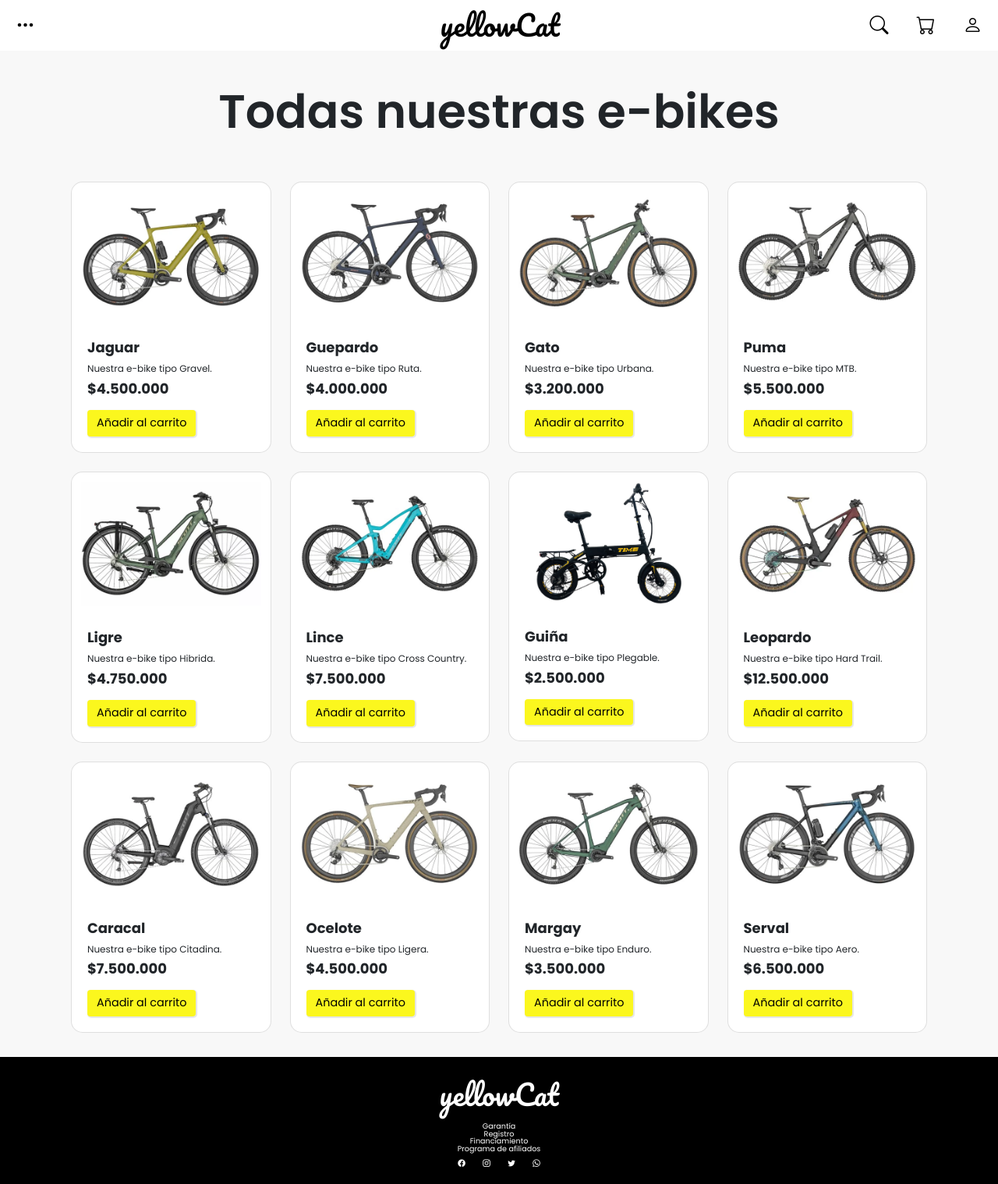
After one commit to Anfe-ion/yellowCat, a PHP site: page /all-products.html in a window 1280 px wide. The commit adds this page. Shown: the whole page at 78% size. Run offline with PHP 8.4, Linux system fonts and the light colour scheme.

Commit message:
Se añade la página de todos los productos y parte del funcionamiento del carrito.

```diff
--- /dev/null
+++ b/all-products.html
@@ -0,0 +1,208 @@
+<!DOCTYPE html>
+<html lang="en">
+<head>
+    <meta charset="UTF-8">
+    <meta name="viewport" content="width=device-width, initial-scale=1, shrink-to-fit=no">
+
+    <!-- Bootstrap CSS -->
+    <link rel="stylesheet" href="https://cdn.jsdelivr.net/npm/bootstrap@4.4.1/dist/css/bootstrap.min.css" integrity="sha384-Vkoo8x4CGsO3+Hhxv8T/Q5PaXtkKtu6ug5TOeNV6gBiFeWPGFN9MuhOf23Q9Ifjh" crossorigin="anonymous">
+
+    <title>𝐘𝐞𝐥𝐥𝐨𝐰 𝐂𝐚𝐭 | Bicicletas eléctricas</title>
+    <!--Icon-->
+    <link rel="icon" href="./img/gato.png" type="image/x-icon">
+    <!--Poppins-->
+    <link rel="preconnect" href="https://fonts.googleapis.com">
+    <link rel="preconnect" href="https://fonts.gstatic.com" crossorigin>
+    <link href="https://fonts.googleapis.com/css2?family=Montserrat:ital,wght@0,100;0,200;0,300;0,400;0,500;0,600;0,700;0,800;0,900;1,100;1,200;1,300;1,400;1,500;1,600;1,700;1,800;1,900&family=Open+Sans:wght@300;400;700;800&family=Pacifico&family=Poppins:ital,wght@0,100;0,200;0,300;0,400;0,500;0,600;0,700;0,800;0,900;1,100;1,200;1,300;1,400;1,500;1,600;1,700;1,800;1,900&family=Satisfy&display=swap" rel="stylesheet">
+    <!--Pacifico-->
+    <link rel="preconnect" href="https://fonts.googleapis.com">
+    <link rel="preconnect" href="https://fonts.gstatic.com" crossorigin>
+    <link href="https://fonts.googleapis.com/css2?family=Montserrat:ital,wght@0,100;0,200;0,300;0,400;0,500;0,600;0,700;0,800;0,900;1,100;1,200;1,300;1,400;1,500;1,600;1,700;1,800;1,900&family=Open+Sans:wght@300;400;700;800&family=Pacifico&family=Poppins:ital,wght@0,100;0,200;0,300;0,400;0,500;0,600;0,700;0,800;0,900;1,100;1,200;1,300;1,400;1,500;1,600;1,700;1,800;1,900&family=Satisfy&display=swap" rel="stylesheet">
+    <!--Bootstrap-->
+    <link rel="stylesheet" href="https://cdn.jsdelivr.net/npm/bootstrap-icons@1.10.5/font/bootstrap-icons.css">
+    <!--Link CSS-->
+    <link rel="stylesheet" href="./assets/index.css">
+    <link rel="stylesheet" href="./assets/all-products.css">
+    <!--Header styles-->
+    <link rel="stylesheet" href="./assets/header.css">
+    <!--Footer styles-->
+    <link rel="stylesheet" href="./assets/footer.css">
+    <!--Header-->
+    <script src="./assets/header.js"></script>
+    <!--Footer-->
+    <script src="./assets/footer.js"></script>
+</head>
+
+<body>
+
+  <div class="pt-5 text-center">
+    <h2>Todas nuestras e-bikes</h2>
+  </div>
+
+  <div class="container pt-5">
+    <div class="row">
+      <!--Jaguar-->
+      <div class="col-sm-3">
+        <div class="card">
+          <img src="./img/ebike1.webp" class="card-img-top" alt="...">
+          <div class="card-body">
+            <h5 class="card-title">Jaguar</h5>
+            <p class="card-text">Nuestra e-bike tipo Gravel.</p>
+            <p class="card-price">$4.500.000</p>
+            <a href="#" class="btn btn-primary">Añadir al carrito</a>
+          </div>
+      </div>
+      </div>
+
+      <!--Guepardo-->
+      <div class="col-sm-3">
+        <div class="card">
+          <img src="./img/ebike3.webp" class="card-img-top" alt="...">
+          <div class="card-body">
+            <h5 class="card-title">Guepardo</h5>
+            <p class="card-text">Nuestra e-bike tipo Ruta.</p>
+            <p class="card-price">$4.000.000</p>
+            <a href="#" class="btn btn-primary">Añadir al carrito</a>
+          </div>
+      </div>
+      </div>
+
+      <!--Gato-->
+      <div class="col-sm-3">
+        <div class="card">
+          <img src="./img/ebike2.webp" class="card-img-top" alt="...">
+          <div class="card-body">
+            <h5 class="card-title">Gato</h5>
+            <p class="card-text">Nuestra e-bike tipo Urbana.</p>
+            <p class="card-price">$3.200.000</p>
+            <a href="#" class="btn btn-primary">Añadir al carrito</a>
+          </div>
+      </div>
+      </div>
+
+      <!--Puma-->
+      <div class="col-sm-3">
+        <div class="card">
+          <img src="./img/ebike4.webp" class="card-img-top" alt="...">
+          <div class="card-body">
+            <h5 class="card-title">Puma</h5>
+            <p class="card-text">Nuestra e-bike tipo MTB.</p>
+            <p class="card-price">$5.500.000</p>
+            <a href="#" class="btn btn-primary">Añadir al carrito</a>
+          </div>
+      </div>
+      </div>
+
+      <!--Ligre-->
+      <div class="col-sm-3">
+        <div class="card">
+          <img src="./img/ebike5.webp" class="card-img-top" alt="...">
+          <div class="card-body">
+            <h5 class="card-title">Ligre</h5>
+            <p class="card-text">Nuestra e-bike tipo Hibrida.</p>
+            <p class="card-price">$4.750.000</p>
+            <a href="#" class="btn btn-primary">Añadir al carrito</a>
+          </div>
+      </div>
+      </div>
+
+      <!--Lince-->
+      <div class="col-sm-3">
+        <div class="card">
+          <img src="./img/ebike6.webp" class="card-img-top" alt="...">
+          <div class="card-body">
+            <h5 class="card-title">Lince</h5>
+            <p class="card-text">Nuestra e-bike tipo Cross Country.</p>
+            <p class="card-price">$7.500.000</p>
+            <a href="#" class="btn btn-primary">Añadir al carrito</a>
+          </div>
+      </div>
+      </div>
+
+      <!--Guiña-->
+      <div class="col-sm-3">
+        <div class="card">
+          <img src="./img/ebike7.webp" class="card-img-top" alt="...">
+          <div class="card-body">
+            <h5 class="card-title">Guiña</h5>
+            <p class="card-text">Nuestra e-bike tipo Plegable.</p>
+            <p class="card-price">$2.500.000</p>
+            <a href="#" class="btn btn-primary">Añadir al carrito</a>
+          </div>
+      </div>
+      </div>
+
+      <!--Leopardo-->
+      <div class="col-sm-3">
+        <div class="card">
+          <img src="./img/ebike8.webp" class="card-img-top" alt="...">
+          <div class="card-body">
+            <h5 class="card-title">Leopardo</h5>
+            <p class="card-text">Nuestra e-bike tipo Hard Trail.</p>
+            <p class="card-price">$12.500.000</p>
+            <a href="#" class="btn btn-primary">Añadir al carrito</a>
+          </div>
+      </div>
+      </div>
+
+      <!--Caracal-->
+      <div class="col-sm-3">
+        <div class="card">
+          <img src="./img/ebike9.webp" class="card-img-top" alt="...">
+          <div class="card-body">
+            <h5 class="card-title">Caracal</h5>
+            <p class="card-text">Nuestra e-bike tipo Citadina.</p>
+            <p class="card-price">$7.500.000</p>
+            <a href="#" class="btn btn-primary">Añadir al carrito</a>
+          </div>
+      </div>
+      </div>
+
+      <!--Ocelote-->
+      <div class="col-sm-3">
+        <div class="card">
+          <img src="./img/ebike10.webp" class="card-img-top" alt="...">
+          <div class="card-body">
+            <h5 class="card-title">Ocelote</h5>
+            <p class="card-text">Nuestra e-bike tipo Ligera.</p>
+            <p class="card-price">$4.500.000</p>
+            <a href="#" class="btn btn-primary">Añadir al carrito</a>
+          </div>
+      </div>
+      </div>
+
+      <!--Guiña-->
+      <div class="col-sm-3">
+        <div class="card">
+          <img src="./img/ebike11.webp" class="card-img-top" alt="...">
+          <div class="card-body">
+            <h5 class="card-title">Margay</h5>
+            <p class="card-text">Nuestra e-bike tipo Enduro.</p>
+            <p class="card-price">$3.500.000</p>
+            <a href="#" class="btn btn-primary">Añadir al carrito</a>
+          </div>
+      </div>
+      </div>
+
+      <!--Guiña-->
+      <div class="col-sm-3">
+        <div class="card">
+          <img src="./img/ebike12.webp" class="card-img-top" alt="...">
+          <div class="card-body">
+            <h5 class="card-title">Serval</h5>
+            <p class="card-text">Nuestra e-bike tipo Aero.</p>
+            <p class="card-price">$6.500.000</p>
+            <a href="#" class="btn btn-primary">Añadir al carrito</a>
+          </div>
+      </div>
+      </div>
+
+    </div>
+  </div>
+    <!-- Optional JavaScript -->
+    <!-- jQuery first, then Popper.js, then Bootstrap JS -->
+    <script src="https://code.jquery.com/jquery-3.4.1.slim.min.js" integrity="sha384-J6qa4849blE2+poT4WnyKhv5vZF5SrPo0iEjwBvKU7imGFAV0wwj1yYfoRSJoZ+n" crossorigin="anonymous"></script>
+    <!--Script hamburguer menu-->
+    <script src="./assets/menu.js"></script>
+</body>
+</html>
--- /dev/null
+++ b/assets/all-products.css
@@ -0,0 +1,45 @@
+h2{
+    font-size: 5em;
+    font-weight: 600;
+}
+
+.container{
+    padding: 2em;
+}
+
+.col-sm-3{
+    padding: 1em;
+}
+
+.card{
+    border-radius: 15px;
+    border-radius: 1px solid rgba(0, 0, 0, 0.05) ;
+}
+
+.card-img-top{
+    padding: 1em;
+}
+
+h5, .card p:nth-child(3){
+    font-size: 1.5em;
+    font-weight: bold;
+}
+
+.card p:nth-child(3){
+    margin-top: 0.6em;
+    margin-bottom: 1em;
+}
+
+.btn{
+    background-color: #FBF71E;
+    color: black;
+    border: none;
+    font-size: 1.2em;
+    box-shadow: 1px 1px 1px 1px rgba(0, 0, 0, 0.1);
+    transition: transform 0.3s;
+}
+
+.btn:active {
+    transform: scale(0.9) rotate(10deg);
+    background-color: red;
+  }
--- a/assets/footer.css
+++ b/assets/footer.css
@@ -14,6 +14,11 @@ footer h6{
     font-family: 'Pacifico', cursive;
     font-size: 3em;
     text-decoration: none;
+    cursor: pointer;
+}
+
+footer h6:hover{
+    text-decoration: underline;
 }
 
 footer a{
--- a/assets/footer.js
+++ b/assets/footer.js
@@ -1,11 +1,11 @@
 document.addEventListener("DOMContentLoaded", () => {
     const footer = document.createElement("footer");
     footer.innerHTML= `
-    <h6>yellowCat</h6>
-        <a href="">Garantía</a>
-        <a href="">Registro</a>
-        <a href="">Financiamiento</a>
-        <a href="">Programa de afiliados</a>
+    <h6 onclick = "window.location.href = './index.html';">yellowCat</h6>
+        <a href="#">Garantía</a>
+        <a href="#">Registro</a>
+        <a href="#">Financiamiento</a>
+        <a href="#">Programa de afiliados</a>
         <div>
             <button><a href="#"><i class="bi bi-facebook"></i></a></button>
             <button><a href="#"><i class="bi bi-instagram"></i></a></button>
--- a/assets/header.css
+++ b/assets/header.css
@@ -29,6 +29,7 @@ header{
     display: flex;
     gap: 0.5em;
 }
+
 .search-button{
     height: 3.15em;
     width: 20%;
--- a/assets/header.js
+++ b/assets/header.js
@@ -9,7 +9,7 @@ document.addEventListener("DOMContentLoaded", () => {
                     <input type="text" id="searchBar" class="search-bar" placeholder="Busca tu e-bike...">
                     <button id="search-button" class="search-button"><i class="bi bi-search"></i></button>
                 </li>
-                <li><a href="#">Todas las e-bikes</a></li>
+                <li><a href="../all-products.php">Todas las e-bikes</a></li>
                 <li><a href="#">Accesorios</a></li>
                 <li><a href="./why-ebike.html">¿Por qué elegir una e-bike?</a></li>
                 <li><a href="#">Historias</a></li>
```
Also changed, not shown: cart.html (added, +115 -0 lines), index.html (+5 -5 lines), img/290665_2.png (added), img/ebike10.webp (added), img/ebike11.webp (added), img/ebike12.webp (added), img/ebike5.webp (added), img/ebike6.webp (added), img/ebike7.webp (added), img/ebike8.webp (added), img/ebike9.webp (added).
